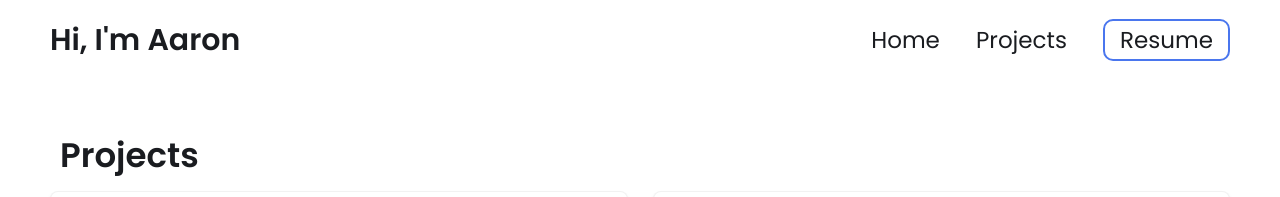
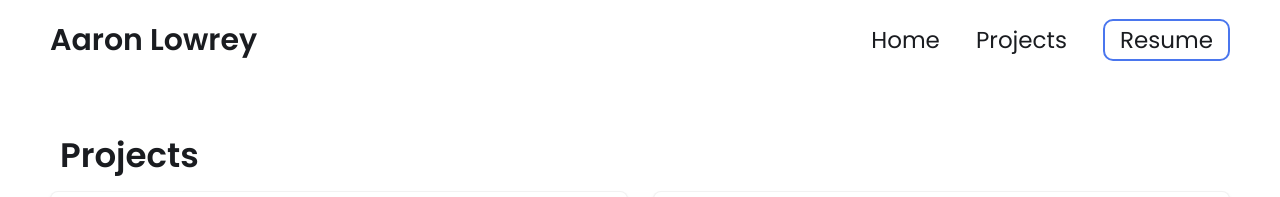
Before and after one commit to ElionEvolved/ElionEvolved.github.io, a Jekyll site: the page built from projects.html, in a window 1280 px wide. Shown: the top 197 px of the page. Built offline with Jekyll 4.4.1, drawn with Linux system fonts in a browser that asks for light colours; part of the change alters nothing that is shown.

Commit message:
Update _config.yml

```diff
--- a/_config.yml
+++ b/_config.yml
@@ -12,10 +12,10 @@ title: Aaron Lowrey's Portfolio # This is what shows up in the tab of the browse
 
 
 # Hero Section
-name: "Hi, I'm Aaron"
+name: Aaron Lowrey
 headline: AV Engineer / CTS
 description: >- # dont remove this line. this will ignore all new lines until the next section
-  "I've spent 3+ years designing and deploying corporate audiovisual technology, specializing in Microsoft Teams Rooms ecosystems. Specialized in combining systems thinking with user-centered design to build intelligent, ergonomic workplace environments from event spaces to conference rooms. Skilled at bridging IT, facilities, and business stakeholders to deliver scalable, remotely monitored, automated infrastructure."
+  I've spent 3+ years designing and deploying corporate audiovisual technology, emphasis on Microsoft Teams Room ecosystems. Specialized in combining systems thinking with user-centered design to build intelligent, ergonomic workplace environments from event spaces to conference rooms. Skilled at bridging IT, facilities, and business stakeholders to deliver scalable, remotely monitored, automated infrastructure."
 
 # Place your profile image in /assets/images/profile-image/folder and edit the file name
 profile_image: ./assets/images/profile-image/avatar.jpeg
@@ -29,8 +29,8 @@ resume-url: /assets/resume/resume.pdf
 # Set up external links - this will show up as small icons next to your name.
 
 external-links:    # input only your own url slug. The icons with missing entries will not appear.
-  linkedin: https://www.linkedin.com/in/aaronqlowrey/ # https://www.linkedin.com/in/{your url slug}
-  github: https://github.com/ElionEvolved
+  linkedin: aaronqlowrey # https://www.linkedin.com/in/{your url slug}
+  github: ElionEvolved
   stackoverflow:       # https://stackoverflow.com/users/{your url slug}
   medium:            # https://medium.com/@{your url slug}
   x-twitter:   # https://x.com/{your url slug}
@@ -45,29 +45,34 @@ external-links:    # input only your own url slug. The icons with missing entrie
 skills:
   - category: AV Systems and Design
     tools:
-    - AVOIP; Crestron, Extron, and custom AV Access Encoder/Decoders
-    - Audio Mixing and Design; DM7 and Midas Configuration
-    - DMX Addressing; ETC Boards
-    - Display Systems; SAAS and Custom Content
+    - AVOIP - Crestron, Extron, and custom AV Access Encoder/Decoders
+    - Live Audio Mixing and Rack Design
+    - Yamaha DM7 and Midas Configuration
+    - DMX Addressing - ETC Element and ColorSource
+    - Display Systems - SAAS and Desktop
   - category: Infrastructure and Cloud
     tools:
+    - Network Switch Installation and Rack Design
     - UPS Systems
     - Remote Montioring and Automation
     - HTTP and SNMP Scripting
     - Arduino / Raspberry Pi Custom Setups
-    - Breadboarding for circuit testing
-    - Low voltage cable installations
+    - Breadboarding for Circuit Testing
+    - Low-Voltage Cable Installations
+    - GCP and Azure Hosting
   - category: Project Management
     tools:
     - Needs Analysis and Assessment
     - Project Life-Cycle Planning
-    - Agile and Sprint Methodology; Jira, Youtrack, Azure
+    - Agile and Sprint Methodology
+    - Jira, Youtrack, Azure
     - CAPM Candidate - Studying for exam
   - category: Personal Projects
     tools:
     - FL Studio and Abelton Audio Production
-    - Adobe Suite Premier and Photoshop, Davinci editing
-    - Blender and other 3D Modelling
+    - Adobe Suite - Premier and Photoshop
+    - Davinci Editing
+    - Blender Modelling
 
 
 
```
